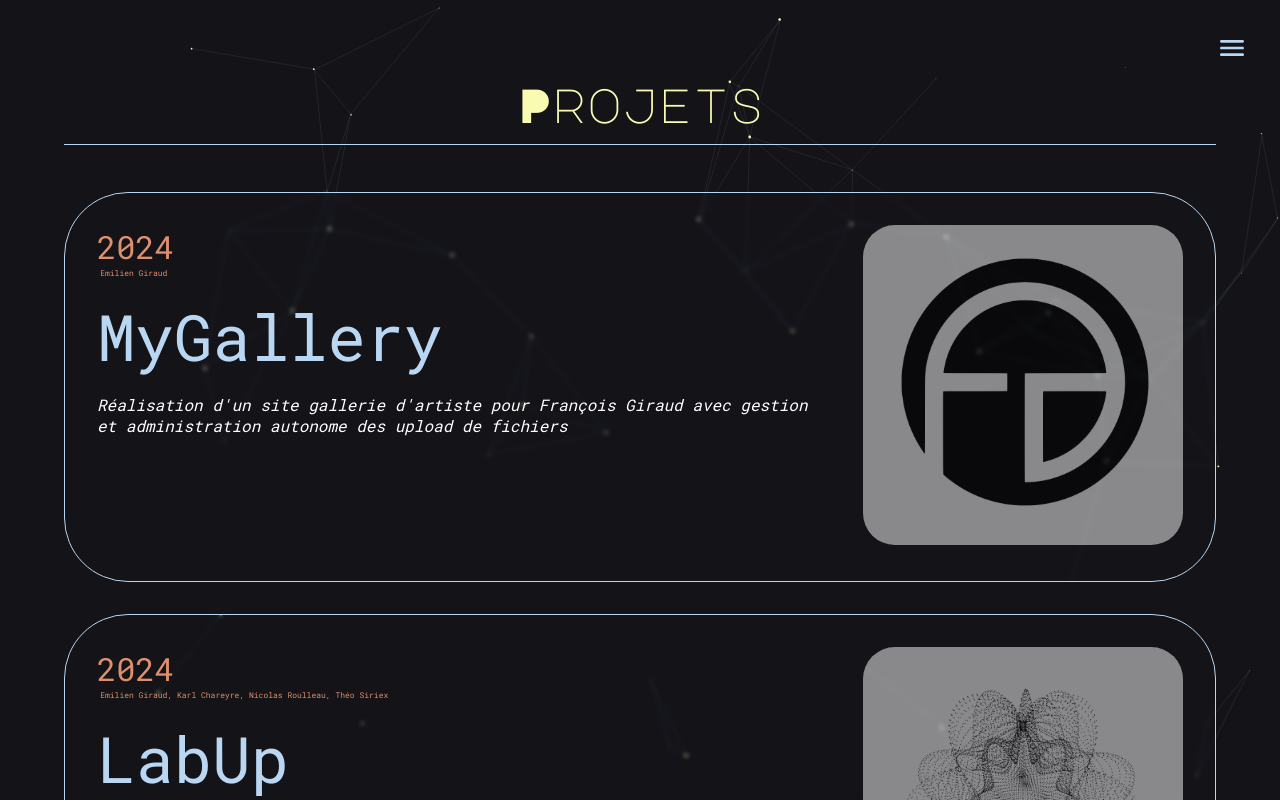
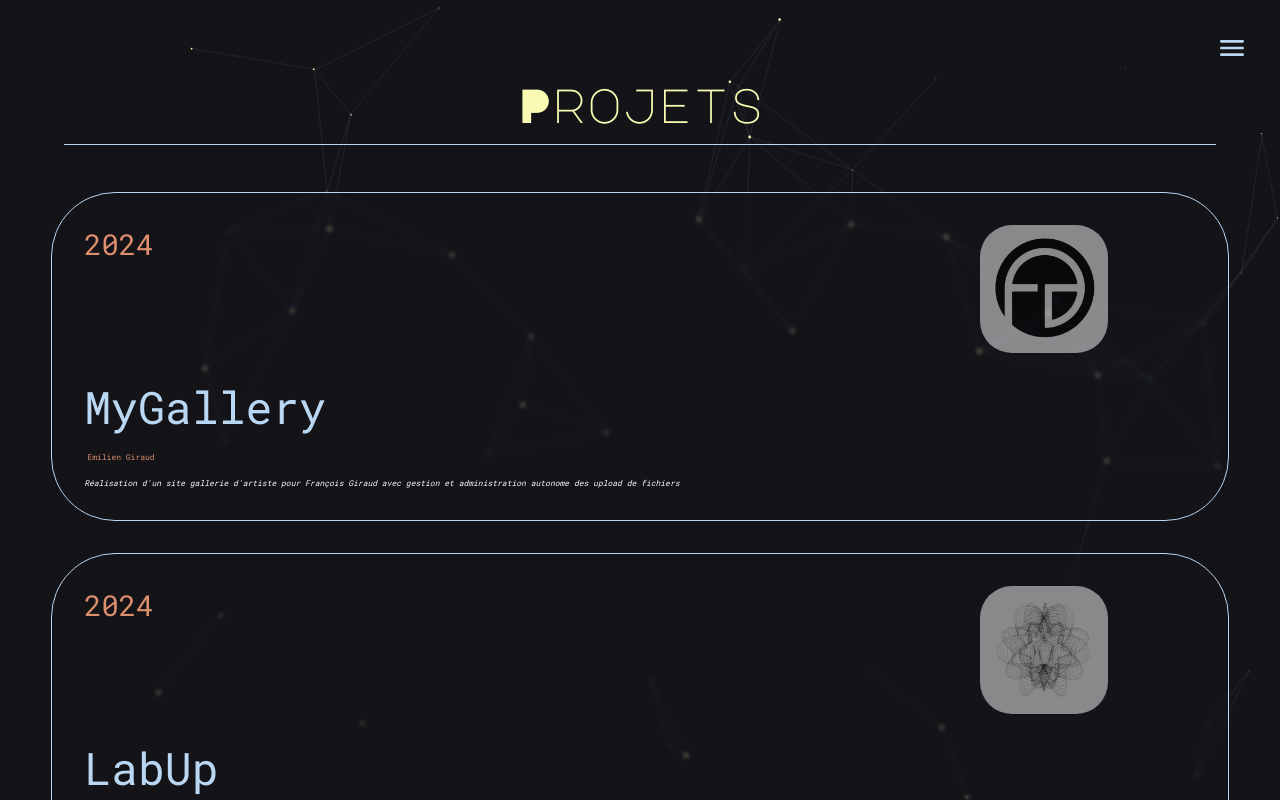
Before and after one commit to Emjy/Portfolio-frontend, a Next.js app: page /projets in a window 1280 px wide. Built offline with nearby package versions, Linux system fonts and the light colour scheme.

Commit message:
reactivité ++

```diff
--- a/components/ProjetCard.js
+++ b/components/ProjetCard.js
@@ -11,19 +11,22 @@ export default function ProjetCard(props) {
       <div className={styles.infos}>
         <div className={styles.year}>
           {props.projet.year}
-          <div className={styles.collabs}>
+          <div className={styles.photoContainer}>
+        <img src={props.projet.photo} className={styles.photo} />
+      </div>
+
+        </div>
+
+
+        <div className={styles.projectName}>{props.projet.projectName}</div>
+        <div className={styles.collabs}>
             {props.projet.collabs.join(", ")}
           </div>
-        </div>
-
-        <div className={styles.projectName}>{props.projet.projectName}</div>
         <div className={styles.description}>{props.projet.desc}</div>
 
       </div>
 
-      <div className={styles.photoContainer}>
-        <img src={props.projet.photo} className={styles.photo} />
-      </div>
+
     </div>
   );
 }
--- a/pages/projets.js
+++ b/pages/projets.js
@@ -125,9 +125,9 @@ export default function projets() {
   const projects = projectList.map((item, index) => {
 
     return (
-      <div key={index}>
-        <ProjetCard projet={item} />
-      </div>
+
+        <ProjetCard projet={item} key={index} />
+
     );
   });
 
--- a/styles/Projets.module.css
+++ b/styles/Projets.module.css
@@ -41,11 +41,9 @@
 
 .liste {
   display: flex;
-  flex-direction: column;
-  align-items: center;
-  justify-content: flex-start;
+  justify-content: center;
+  flex-wrap: wrap;
+  gap: 2rem;
+  padding-block: 2rem;
   overflow: auto;
-  gap: 2rem;
-  width: 100%;
-  padding-block: 2rem;
 }
--- a/styles/ProjetsCard.module.css
+++ b/styles/ProjetsCard.module.css
@@ -3,7 +3,7 @@
 
 .container {
   display: flex;
-  width: 90vw;
+  width: 30vw;
   gap: 2rem;
   border-radius: 4rem;
   padding: 2rem;
@@ -11,7 +11,8 @@
   box-shadow: 0 4px 16px rgba(0, 0, 0, 0);
   backdrop-filter: blur(2px);
   -webkit-backdrop-filter: blur(2px);
-  border: solid 1px #B9D6F2;
+  border: solid 1px #b9d6f2;
+
 }
 
 .cardProjet {
@@ -34,11 +35,11 @@
 }
 
 .photo {
-  height: 20rem;
-  width: 20rem;
+  height: 8rem;
+  width: 8rem;
   object-fit: cover;
   border-radius: 2rem;
-  opacity: 0.5
+  opacity: 0.5;
 }
 
 .photo:hover {
@@ -57,22 +58,22 @@
   font-family: "Roboto Mono", monospace;
   font-size: 4rem;
   color: #b9d6f2;
-  transition: letter-spacing 1s ease-in-out;
 }
 
 .projectName:hover {
   color: #f9fbb2;
-  letter-spacing: 1rem;
-  transition: letter-spacing 0.3s ease-in-out;
 }
 
 .collabs {
   padding-left: 0.2rem;
   font-size: 0.5rem;
   font-family: "Roboto Mono", monospace;
+  color: #de8f6e;
 }
 
 .year {
+  display: flex;
+  justify-content: space-between;
   font-size: 2rem;
   font-family: "Roboto Mono", monospace;
   color: #de8f6e;
@@ -84,18 +85,26 @@
   font-style: italic;
 }
 
-@media screen and (max-width: 600px) {
+@media screen and (max-width: 1420px) {
   .projectName {
     font-size: calc(2rem + 1vw);
   }
+
+  .description {
+    font-size: 0.5rem;
+  }
   .year {
-    font-size: calc(0.5rem + 1vw);
-  }
-  .container {
-    flex-direction: column;
+    font-size: calc(1rem + 1vw);
   }
 
   .projectName:hover {
     letter-spacing: 0rem;
   }
+
+  .container {
+    width: 92vw;
+  }
+
+
+
 }
```
